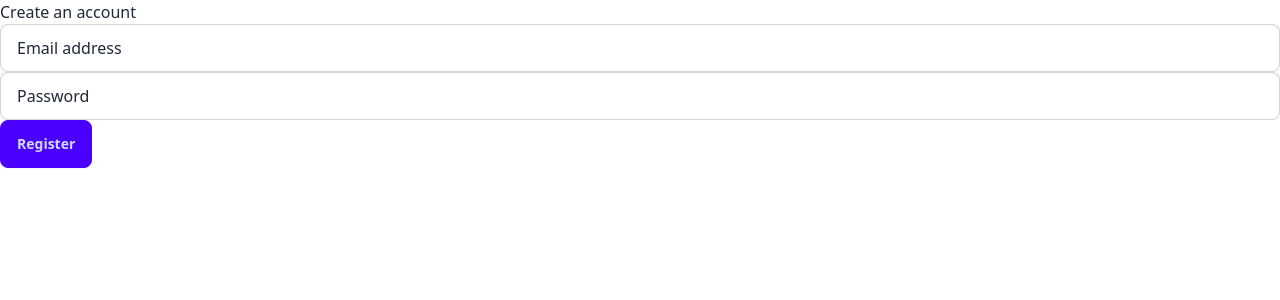
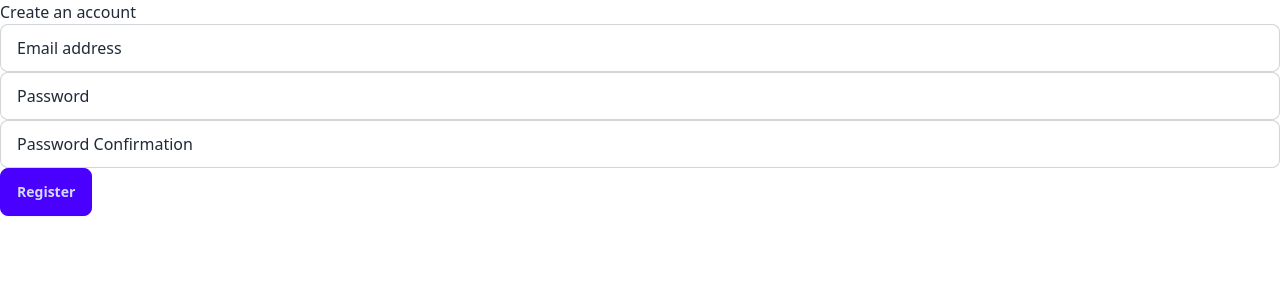
Before and after one commit to Ja-Uyoma/ticket-booking-application, a React (Vite) app: page /register in a window 1280 px wide. Shown: the top 300 px of the page. Built offline with nearby package versions, Linux system fonts and the light colour scheme.

Commit message:
feat: add password confirmation field

```diff
--- a/src/client/routes/register.jsx
+++ b/src/client/routes/register.jsx
@@ -45,6 +45,18 @@ export default function Register() {
           />
         </label>
 
+        <label htmlFor="passwordConfirmation" className="input input-bordered flex items-center gap-2">
+          Password Confirmation
+          <input
+            id="passwordConfirmation"
+            name="passwordConfirmation"
+            type="password"
+            autoComplete="current-password"
+            required
+            className="grow"
+          />
+        </label>
+
         <div>
           <button type="submit" className="btn btn-primary">
             Register
```
